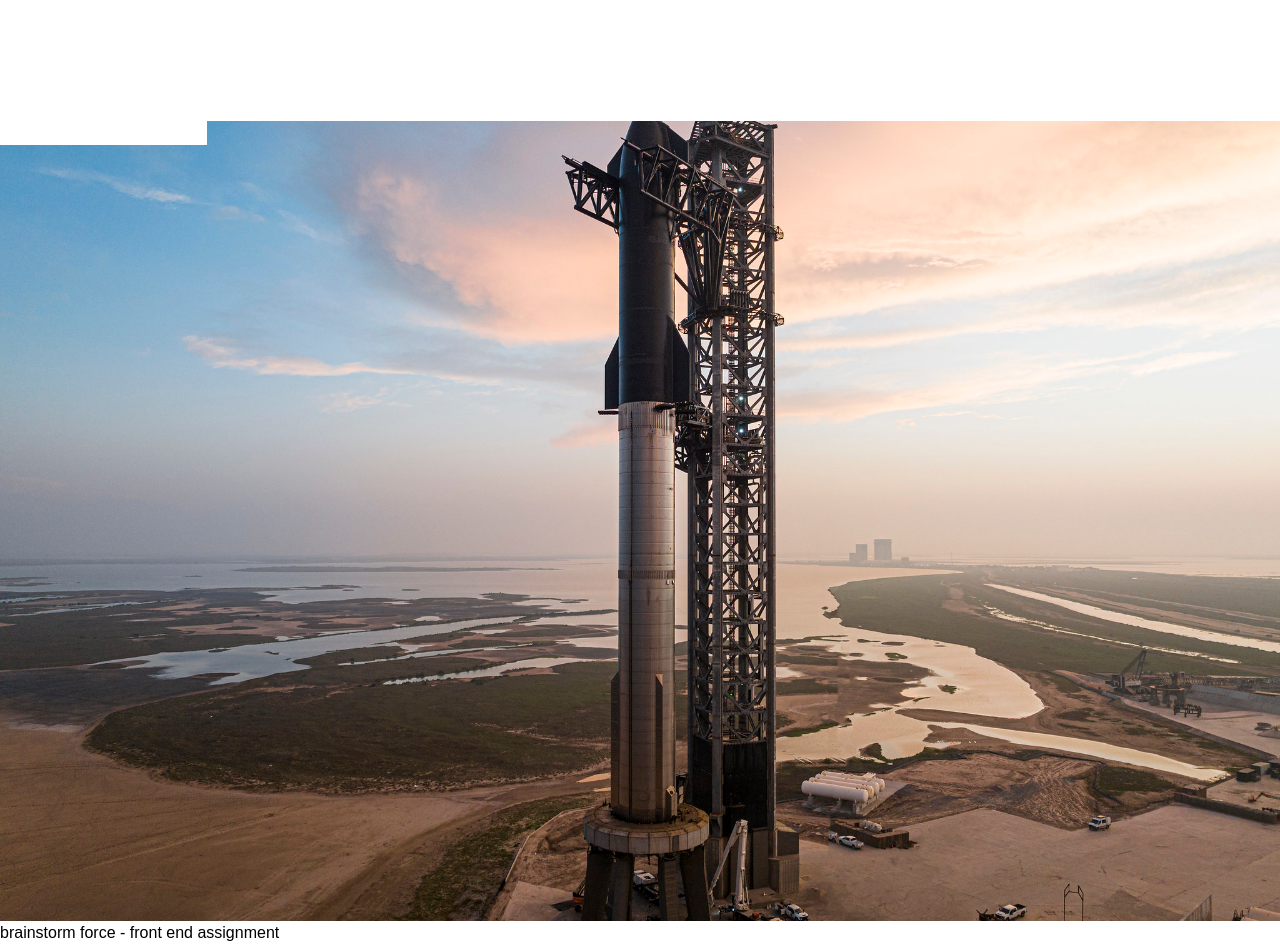
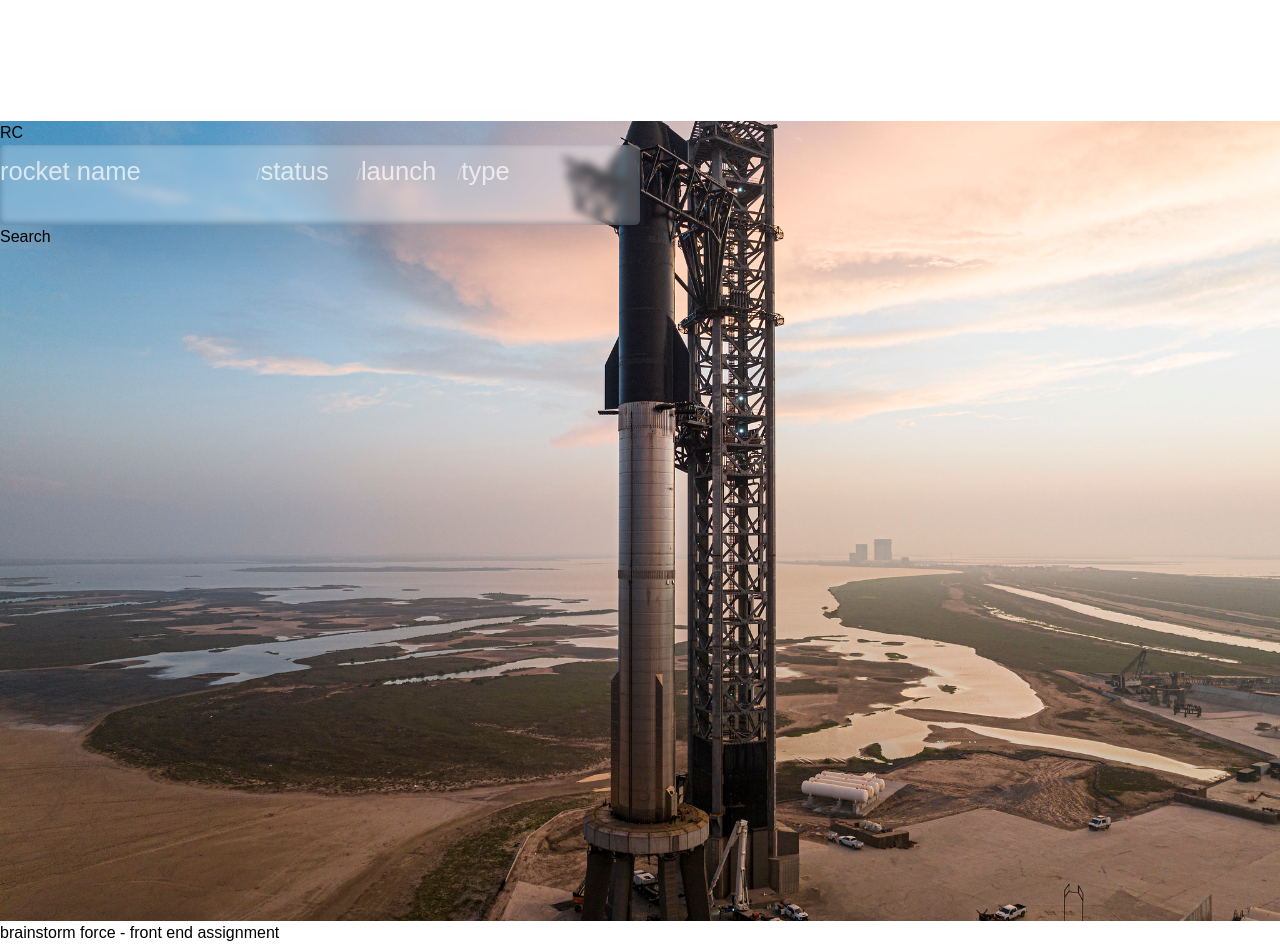
Before and after one commit to 25mohit/mohit-agarwal-frontend-developer, a React (Vite) app: page / in a window 1280 px wide. Shown: the part 2220-3165 px from the top of the page. Built offline with nearby package versions, Linux system fonts and the light colour scheme; a web font is replaced by a local one.

Commit message:
Search UI Completed with Search Fields

```diff
--- a/src/App.css
+++ b/src/App.css
@@ -11,7 +11,7 @@
 .banner-img-container{
     height: 100vh;
     width: 100vw;
-    /* overflow: hidden; */
+    padding-bottom: 2rem;
 }
 .banner-img-container{
     height: 100vh; /* Adjust as needed */
@@ -22,3 +22,33 @@
     background-position: center;
     background-attachment: fixed;
 }
+.search-pannel{
+    width: 80vh;
+    height: 5rem;
+    border-radius: 5px;
+    background-color: rgba(255, 255, 255, 0.247);
+    backdrop-filter: blur(4px);
+    box-shadow: rgba(50, 50, 93, 0.25) 0px 50px 100px -20px, rgba(0, 0, 0, 0.3) 0px 30px 60px -30px, rgba(10, 37, 64, 0.35) 0px -2px 6px 0px inset;
+}
+.search-pannel > span{
+    color: rgba(255, 255, 255, 0.342);
+}
+.search-pannel > input{
+    background-color: transparent;
+    width: 15%;
+    font-size: 2rem;
+}
+.search-pannel > input::placeholder{
+    color: rgba(255, 255, 255, 0.7);
+    font-size: 1.6rem;
+}
+.search-pannel > input:focus{
+    outline: none;
+}
+.search-pannel:has(input:focus){
+    transform: scale(1.1);
+    transition: 0.3s;
+}
+.search-pannel > input:nth-child(1){
+    width: 40%;
+}
--- a/src/components/HOC/Button/Button.jsx
+++ b/src/components/HOC/Button/Button.jsx
@@ -1,6 +1,6 @@
 const Button = props => {
   return (
-    <button className="p-4 button hover:bg-slate-600 duration-200 uppercase tracking-widest">{props.children}</button>
+    <button className={`p-4 button hover:bg-slate-600 duration-200 uppercase tracking-widest`} {...props}>{props.children}</button>
   )
 }
 
--- a/src/components/HOC/SearchInput/SearchInput.jsx
+++ b/src/components/HOC/SearchInput/SearchInput.jsx
@@ -1,9 +1,13 @@
-import React from 'react'
-
-const SearchInput = () => {
+const SearchInput = ({ currentState }) => {
   return (
-    <div>
-        <input type="text" />
+    <div className='search-pannel p-4 flex items-center justify-evenly'>
+        <input type="text" placeholder={`${currentState} name`}/>
+        <span className="text-3xl select-none">/</span>
+        <input type="text" placeholder="status"/>
+        <span className="text-3xl select-none">/</span>
+        <input type="text" placeholder="launch"/>
+        <span className="text-3xl select-none">/</span>
+        <input type="text" placeholder="type"/>
     </div>
   )
 }
--- /dev/null
+++ b/src/components/HOC/ToogleSwitch/ToogleSwitch.jsx
@@ -0,0 +1,10 @@
+const ToogleSwitch = ({ currentState, changeState }) => {
+  return (
+    <div className='toogle-switch border-white border-2 w-fit p-1'>
+        <button className={`${currentState === 'rocket' ? 'bg-slate-600' : 'bg-slate-400'} p-3`} onClick={() => changeState('rocket')}>R</button>
+        <button className={`${currentState === 'capsule' ? 'bg-slate-600' : 'bg-slate-400'} p-3`} onClick={() => changeState('capsule')}>C</button>
+    </div>
+  )
+}
+
+export default ToogleSwitch
--- a/src/components/Sections/HeroBanner/SearchSection/SearchSection.jsx
+++ b/src/components/Sections/HeroBanner/SearchSection/SearchSection.jsx
@@ -1,12 +1,23 @@
+import { useState } from 'react'
 import DownArrow from '../../../HOC/Icons/DownArrow'
 import SearchInput from '../../../HOC/SearchInput/SearchInput'
+import ToogleSwitch from '../../../HOC/ToogleSwitch/ToogleSwitch'
 import ScreenLayout from '../../../Layout/ScreenLayout/ScreenLayout'
+import Button from '../../../HOC/Button/Button'
 
 const SearchSection = () => {
+  const [activeOption, setActiveOption] = useState('rocket')
+
   return (
     <ScreenLayout noPadding={true}>
-        <div className="banner-img-container">
-            <SearchInput />
+        <div className="banner-img-container flex-col flex items-center justify-center">
+          <div className='flex flex-col gap-6'>
+            <ToogleSwitch currentState={activeOption} changeState={setActiveOption}/>
+            <div className='flex gap-10'>
+              <SearchInput currentState={activeOption}/>
+              <Button>Search</Button>
+            </div>
+          </div>
         </div>
     </ScreenLayout>
   )
```
